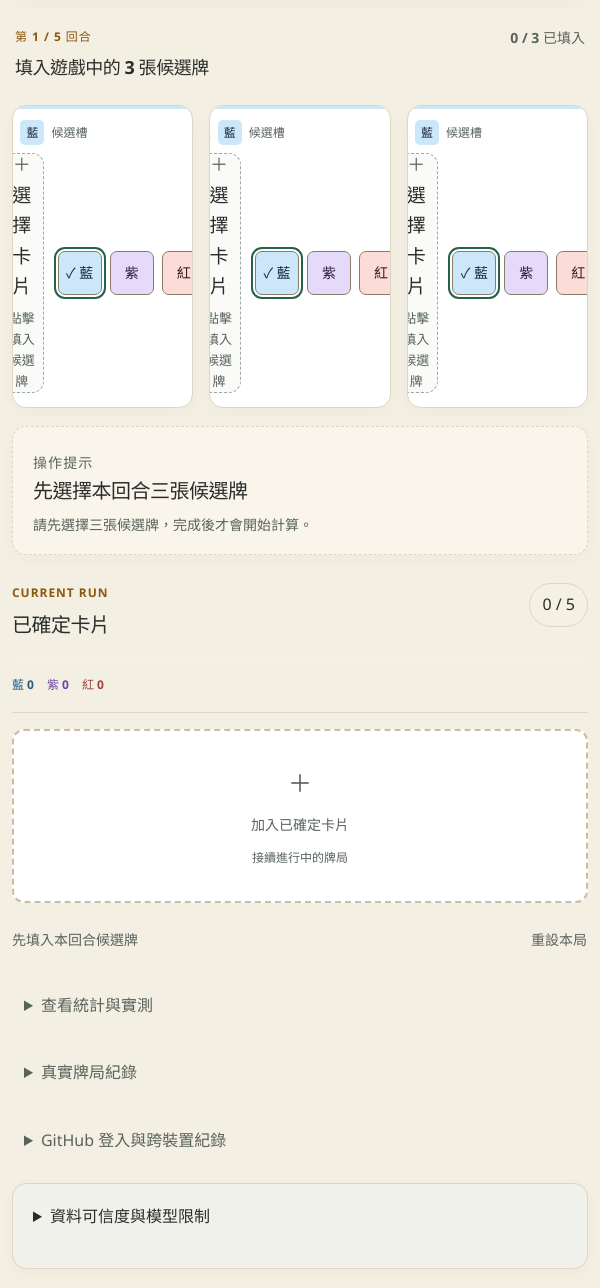
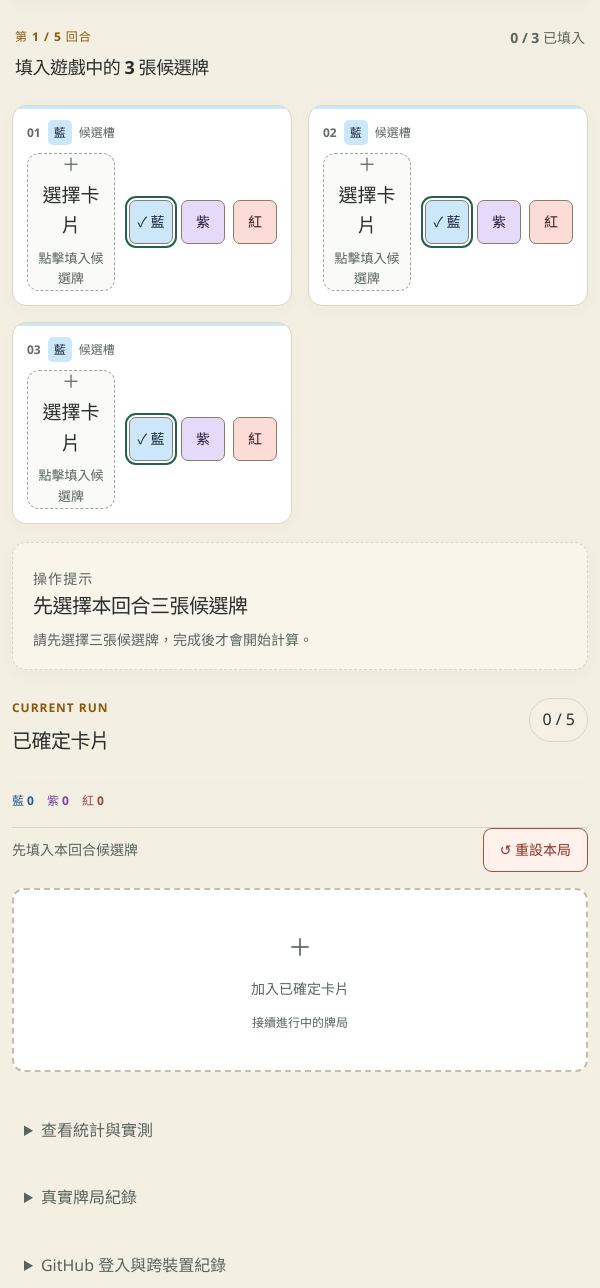
Before and after one commit to psycho909/dv3-yuria-web, a website built with Vite: page B_yuria-web-spec/index.html in a window 600 px wide. Shown: the part 490-1778 px from the top of the page. Built offline with nearby package versions, Linux system fonts and the light colour scheme.

Commit message:
fix: use full width and balance candidate cards

```diff
--- a/B_yuria-web-spec/src/main.ts
+++ b/B_yuria-web-spec/src/main.ts
@@ -322,8 +322,8 @@ function render() {
         <section class="panel history-panel"><div class="section-heading"><div><p class="eyebrow">CURRENT RUN</p><h2>已確定卡片</h2></div><span class="turn-counter">${state.selected.length} / 5</span></div>
           <div class="progress"><span style="width:${state.selected.length * 20}%"></span></div>
           <div class="color-counts"><span class="blue-text">藍 ${activeCounts.blue}</span><span class="purple-text">紫 ${activeCounts.purple}</span><span class="red-text">紅 ${activeCounts.red}</span></div>
+          <div class="history-actions">${state.selected.length ? `<button class="secondary-action" id="undo">撤回上一回合</button>` : `<span class="history-hint">先填入本回合候選牌</span>`}<button class="secondary-action" id="reset">↺ 重設本局</button></div>
           <div class="history-list">${renderHistory()}</div>
-          <div class="history-actions">${state.selected.length ? `<button class="secondary-action" id="undo">撤回上一回合</button>` : `<span class="history-hint">先填入本回合候選牌</span>`}<button class="text-action" id="reset">重設本局</button></div>
         </section>
         <details class="supplement"><summary>查看統計與實測</summary>${renderEvidencePanel()}</details>
         <details class="supplement real-archive" data-detail-key="real-archive"${detailAttribute("real-archive")}><summary>真實牌局紀錄</summary><section class="panel real-archive-panel"><p id="record-save-status" role="status">${esc(archiveSaveState)}</p><div id="real-archive-body">${renderArchiveBody()}</div></section></details>
--- a/B_yuria-web-spec/src/usability.css
+++ b/B_yuria-web-spec/src/usability.css
@@ -29,7 +29,7 @@
   line-height: 1.6;
 }
 body { background: var(--bg); }
-.shell { max-width: 1280px; }
+.shell { width: 100%; max-width: none; padding: 34px clamp(12px, 2vw, 32px) 30px; }
 .panel, .candidate-card, .picker-dialog { background: var(--panel); box-shadow: 0 4px 16px #31382c08; }
 .panel, .candidate-card { border-radius: 14px; }
 h1 { font-size: clamp(26px, 3vw, 38px); line-height: 1.3; }
@@ -47,16 +47,16 @@ label, .segmented button, .secondary-action, .text-action, .choose-card, .edit-c
 .primary-action:hover:not(:disabled), .candidate-card.is-top .choose-card:hover { background: #194c3d; }
 .secondary-action, .segmented button { background: #f1f3ef; color: #36483d; }
 .control-bar { padding: 20px; }
-.layout { grid-template-columns: minmax(0, .85fr) minmax(0, 1fr); gap: 28px; }
+.layout { grid-template-columns: minmax(0, 2fr) minmax(0, 3fr); gap: 28px; }
 .workspace { grid-column: 2; grid-row: 1; min-width: 0; }
 .sidebar { grid-column: 1; grid-row: 1; min-width: 0; }
 .workspace-heading { margin-bottom: 8px; }
-.candidate-grid { gap: 16px; }
-.pending-card { min-height: 250px; background: #fff; border-style: solid; }
+.candidate-grid { grid-template-columns: repeat(3, minmax(0, 300px)); justify-content: start; gap: 16px; }
+.pending-card { min-height: 0; padding: 12px; background: #fff; border-style: solid; }
 .candidate-slot-button { border-color: #99aaa0; background: #fafbf8; min-height: 115px; }
 .candidate-slot-button strong { font-size: 19px; }
 .candidate-slot-button small, .pending-copy, .history-hint, .calculation-time { font-size: 13px; }
-.candidate-color-buttons { gap: 8px; margin-block: 16px; }
+.candidate-color-buttons { gap: 8px; margin-block: 8px; }
 .candidate-color-button, .picker-color { font-size: 14px; border-color: #9ea9a1; }
 .candidate-color-button.selected, .picker-color.selected { outline: 2px solid #24614f; outline-offset: 2px; box-shadow: none; font-weight: 900; }
 .candidate-color-button.selected::before, .picker-color.selected::before { content: "✓ "; }
@@ -79,6 +79,8 @@ label, .segmented button, .secondary-action, .text-action, .choose-card, .edit-c
 .history-row { flex-wrap: wrap; font-size: 14px; }
 .status { font-size: 12px; }
 .history-actions { flex-wrap: wrap; }
+.history-actions #reset { min-height: 44px; padding: 9px 16px; border: 1px solid #a94f3d; border-radius: 9px; background: #fff1ec; color: #8c3024; font-weight: 800; }
+.history-actions #reset:hover { background: #fce2da; }
 .empty-state, .confidence small, .knowledge-note, .formula p { font-size: 13px; }
 .formula code { background: #f0f3ed; white-space: normal; overflow-wrap: anywhere; }
 .reward-table { grid-template-columns: repeat(auto-fit, minmax(80px, 1fr)); }
@@ -110,7 +112,7 @@ label, .segmented button, .secondary-action, .text-action, .choose-card, .edit-c
 .score-total { font-size: 28px; color: var(--yellow); }
 .header .eyebrow { font-family: Georgia, serif; font-style: italic; }
 .history-panel { background: transparent; padding: 0; border: 0; box-shadow: none; }
-.history-list { display: grid; grid-template-columns: repeat(2, minmax(0, 1fr)); align-items: stretch; gap: 16px; }
+.history-list { display: grid; grid-template-columns: repeat(2, minmax(0, 300px)); align-items: stretch; gap: 16px; }
 .history-row { display: grid; grid-template-rows: 184px auto auto auto 1fr; align-content: start; gap: 8px; min-width: 0; padding: 12px; border: 1px solid var(--line); border-radius: 12px; background: #fffaf2; }
 .history-row label { display: grid; gap: 4px; }
 .history-row select { width: 100%; min-width: 0; padding: 4px 8px; }
@@ -125,7 +127,7 @@ label, .segmented button, .secondary-action, .text-action, .choose-card, .edit-c
 .card-face { display: flex; flex-direction: column; align-items: center; justify-content: center; gap: 5px; position: relative; min-height: 174px; width: 100%; border: 1px solid #b3c5d5; border-radius: 10px; padding: 32px 8px 12px; margin-top: 12px; text-align: center; color: #243645; }
 .history-row .card-face { margin: 0; min-height: 0; height: 184px; }
 .history-row .history-result button { min-height: 44px; }
-.history-list .history-add { max-width: none; width: 100%; }
+.history-list .history-add { max-width: none; width: 100%; height: 184px; min-height: 184px; align-self: start; }
 .card-face.blue { background: #dfedf8; border-color: #a0bfd8; }
 .card-face.purple { background: #eee4f7; border-color: #c7afdc; }
 .card-face.red { background: #f8e1dc; border-color: #deb3ac; }
@@ -134,7 +136,8 @@ label, .segmented button, .secondary-action, .text-action, .choose-card, .edit-c
 .face-category { position: absolute; top: 8px; right: 8px; font-size: 11px; color: #4e5661; }
 .card-face.is-failed { background: #e8e3dc; border-style: dashed; }
 .is-removed .card-face { border-style: dashed; opacity: .65; }
-.candidate-slot-button { min-height: 174px; }
+.candidate-slot-button { min-height: 184px; margin-top: 8px; }
+.pending-card .pending-copy { display: none; }
 .picker-search { display: grid; gap: 6px; padding-top: 16px; }
 .search-control { display: flex; gap: 8px; align-items: center; }
 .search-control input { width: 100%; flex: 1; }
@@ -169,10 +172,10 @@ label, .segmented button, .secondary-action, .text-action, .choose-card, .edit-c
   .layout { grid-template-columns: 1fr; }
   .workspace, .sidebar { grid-column: 1; grid-row: auto; }
   .workspace { order: 1; } .sidebar { order: 2; }
-  .history-list { grid-template-columns: repeat(2, minmax(0, 1fr)); }
+  .history-list { grid-template-columns: repeat(2, minmax(0, 300px)); }
 }
 @media (max-width: 600px) {
-  .shell { width: calc(100% - 24px); }
+  .shell { width: 100%; padding: 18px 12px 24px; }
   .control-bar { padding: 16px; }
   .target-field input { width: 100%; }
   .simulation-field, .target-field { min-width: 0; }
@@ -182,7 +185,7 @@ label, .segmented button, .secondary-action, .text-action, .choose-card, .edit-c
   .candidate-slot-button { min-height: 92px; margin: 0; }
   .candidate-color-buttons { align-self: center; margin: 0; }
   .pending-copy { display: none; }
-  .history-list { grid-template-columns: 1fr; }
+  .history-list, .candidate-grid { grid-template-columns: 1fr; }
   .picker-card-grid { grid-template-columns: repeat(3, minmax(0, 1fr)); }
   .picker-card { padding: 8px 4px; }
   .restored-note { align-items: flex-start; }
@@ -207,7 +210,7 @@ label, .segmented button, .secondary-action, .text-action, .choose-card, .edit-c
 .catalog-list span { flex-wrap: wrap; }
 .catalog-list small { white-space: normal; }
 @media (min-width: 600px) and (max-width: 1199px) {
-  .candidate-grid { grid-template-columns: repeat(3, minmax(0, 1fr)); }
+  .candidate-grid { grid-template-columns: repeat(2, minmax(0, 300px)); }
   .picker-card-grid { grid-template-columns: repeat(4, minmax(0, 1fr)); }
 }
 @media (max-width: 380px) { .picker-card-grid { grid-template-columns: repeat(2, minmax(0, 1fr)); } }
```
Also changed, not shown: B_yuria-web-spec/tests/real-game-flow.cjs (+16 -0 lines), DESIGN.md (+1 -0 lines), B_yuria-web-spec/artifacts/real-game-flow/full-width-1440.png (added), B_yuria-web-spec/artifacts/real-game-flow/full-width-1920.png (added), B_yuria-web-spec/artifacts/real-game-flow/history-1.png, B_yuria-web-spec/artifacts/real-game-flow/history-5-mobile.png, B_yuria-web-spec/artifacts/real-game-flow/history-5.png, B_yuria-web-spec/artifacts/real-game-flow/matched-cards-1440.png (added).
